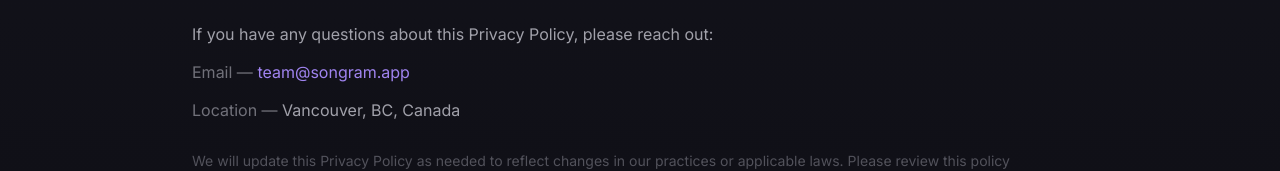
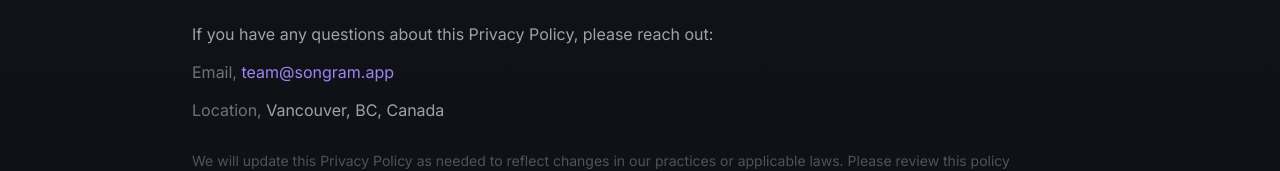
Before and after one commit to Songram-App/Songram-Website, a React (Vite) app: page /privacy in a window 1280 px wide. Shown: the part 2299-2470 px from the top of the page. Built offline with nearby package versions, Linux system fonts and the light colour scheme; a web font is replaced by a local one.

Commit message:
chore(UI): update commas

```diff
--- a/src/pages/AboutPage.tsx
+++ b/src/pages/AboutPage.tsx
@@ -125,7 +125,7 @@ const AboutPage: React.FC = () => {
             <div className="space-y-5 text-gray-300 leading-relaxed">
               <p>
                 Over the past decade, social media has been dominated by photo-first platforms. And while a picture may be worth a thousand words,
-                <span className="text-primary-400"> music is a universal language that speaks directly to the soul</span>—a language that can express emotions that words and images never could.
+                <span className="text-primary-400"> music is a universal language that speaks directly to the soul</span>, a language that can express emotions that words and images never could.
               </p>
 
               <p>
@@ -138,7 +138,7 @@ const AboutPage: React.FC = () => {
               </p>
 
               <p>
-                Collaborate, explore, and share with a global community that thrives on sound. Every beat, every lyric, every playlist is a reflection of you—and a bridge to someone else.
+                Collaborate, explore, and share with a global community that thrives on sound. Every beat, every lyric, every playlist is a reflection of you, and a bridge to someone else.
               </p>
             </div>
 
--- a/src/pages/PricingPage.tsx
+++ b/src/pages/PricingPage.tsx
@@ -127,7 +127,7 @@ const PricingPage: React.FC = () => {
         { name: 'AI stem separation', free: true, basic: true, premium: true },
         { name: 'AI mixing & mastering', free: true, basic: true, premium: true },
         { name: 'CMM complementary generation', free: true, basic: true, premium: true },
-        { name: 'Generation quality presets', free: '—', basic: 'Standard', premium: 'High / Best' },
+        { name: 'Generation quality presets', free: ',', basic: 'Standard', premium: 'High / Best' },
         { name: 'Real-time streaming', free: false, basic: true, premium: true },
         { name: 'Advanced editing tools', free: false, basic: true, premium: true },
       ]
@@ -328,7 +328,7 @@ const PricingPage: React.FC = () => {
                               feature.free ? (
                                 <IoCheckmark className="inline text-primary-400" size={18} />
                               ) : (
-                                <span className="text-zinc-600">—</span>
+                                <span className="text-zinc-600">,</span>
                               )
                             ) : (
                               <span className="text-gray-300 text-sm">{feature.free}</span>
@@ -339,7 +339,7 @@ const PricingPage: React.FC = () => {
                               feature.basic ? (
                                 <IoCheckmark className="inline text-primary-400" size={18} />
                               ) : (
-                                <span className="text-zinc-600">—</span>
+                                <span className="text-zinc-600">,</span>
                               )
                             ) : (
                               <span className="text-gray-300 text-sm">{feature.basic}</span>
@@ -350,7 +350,7 @@ const PricingPage: React.FC = () => {
                               feature.premium ? (
                                 <IoCheckmark className="inline text-primary-400" size={18} />
                               ) : (
-                                <span className="text-zinc-600">—</span>
+                                <span className="text-zinc-600">,</span>
                               )
                             ) : (
                               <span className="text-white text-sm font-medium">{feature.premium}</span>
--- a/src/pages/PrivacyPage.tsx
+++ b/src/pages/PrivacyPage.tsx
@@ -191,10 +191,10 @@ const PrivacyPage: React.FC = () => {
               <div className="legal-text space-y-3">
                 <p>If you have any questions about this Privacy Policy, please reach out:</p>
                 <p>
-                  <span className="text-gray-500">Email — </span>
+                  <span className="text-gray-500">Email, </span>
                   <a href="mailto:team@songram.app" className="text-primary-400 hover:text-primary-300 transition-colors">team@songram.app</a>
                 </p>
-                <p><span className="text-gray-500">Location — </span>Vancouver, BC, Canada</p>
+                <p><span className="text-gray-500">Location, </span>Vancouver, BC, Canada</p>
                 <p className="text-gray-600 text-sm pt-4">
                   We will update this Privacy Policy as needed to reflect changes in our practices or applicable laws. Please review this policy periodically.
                 </p>
```
